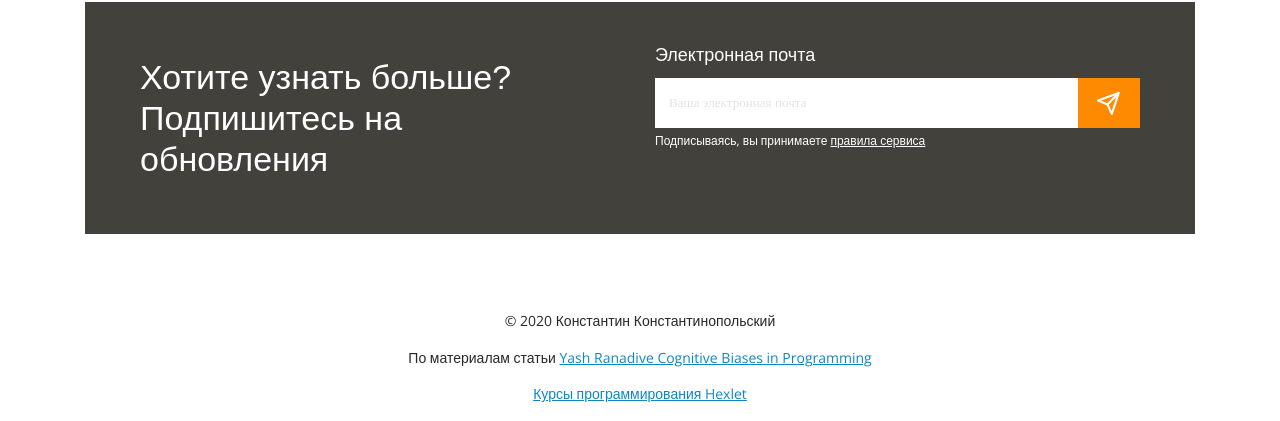
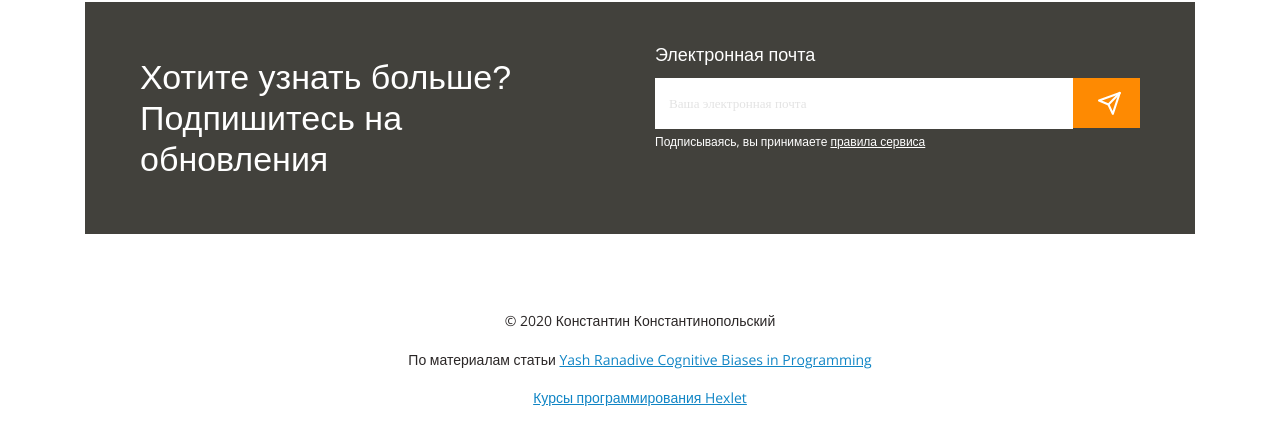
Before and after one commit to walentina97/layout-designer-project-lvl1, a website: page src/index.html in a window 1280 px wide. Shown: the part 7275-7696 px from the top of the page. Drawn offline with nearby package versions, Linux system fonts and the light colour scheme; a web font is replaced by a local one.

Commit message:
revisions

```diff
--- a/src/index.html
+++ b/src/index.html
@@ -398,7 +398,7 @@
         </div>
         <div class="copyright">
           <p>© 2020 Константин Константинопольский</p>
-          <p>
+          <p class="margin-btm-16 margin-tp-16">
             По материалам статьи
             <a
               class="color-blue"
--- a/src/styles/style.css
+++ b/src/styles/style.css
@@ -415,9 +415,9 @@ h3 {
 
   margin-top: 0;
 
-  padding-top: 17px;
+  padding-top: 18px;
   padding-bottom: 18px;
-  padding-right: 15px;
+  padding-right: 10px;
   padding-left: 14px;
 
   border: none;
@@ -445,7 +445,7 @@ h3 {
 }
 
 .button {
-  width: 62px;
+  width: 67px;
   height: 50px;
 
   margin-top: 0;
@@ -453,7 +453,7 @@ h3 {
   padding-top: 15px;
   padding-bottom: 15px;
   padding-left: 21px;
-  padding-right: 21px;
+  padding-right: 14px;
 }
 
 .button::before {
@@ -492,6 +492,14 @@ h3 {
   line-height: 22.4px;
 }
 
+.margin-btm-16 {
+  margin-bottom: 16px;
+}
+
+.margin-tp-16 {
+  margin-top: 16px;
+}
+
 .color-blue {
   color: var(--blue-color);
 }
```
